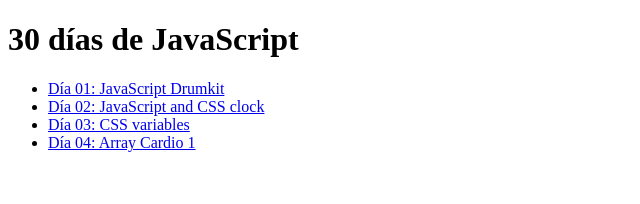
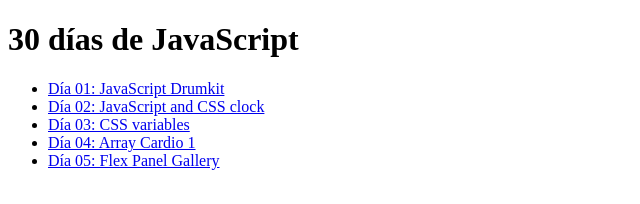
Before and after one commit to jhonattanbenitez/JavaScript30, a plain HTML site: page index.html in a window 1280 px wide. Shown: the whole page, without its empty margins (0-640 px from the left). Drawn offline with Linux system fonts and the light colour scheme.

Commit message:
Update index.html

```diff
--- a/index.html
+++ b/index.html
@@ -12,6 +12,7 @@
          <li><a href="Day-02/index.html">Día 02: JavaScript and CSS clock</a></li>
          <li><a href="Day-03/index.html">Día 03: CSS variables</a></li>
          <li><a href="Day-04/index.html">Día 04: Array Cardio 1</a></li>
+         <li><a href="Day-05/index.html">Día 05: Flex Panel Gallery</a></li>
      </ul>
 
 </body>
```
